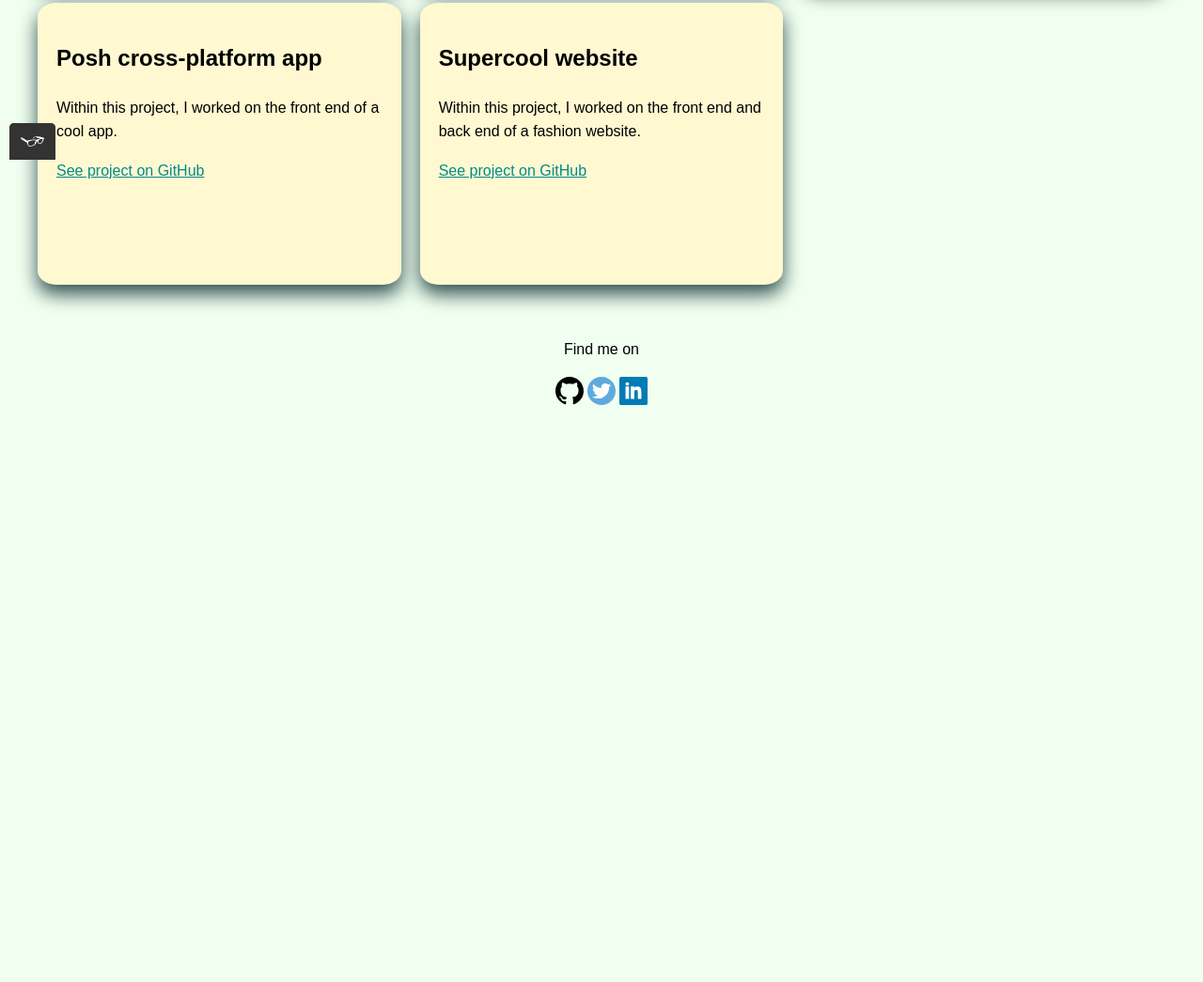
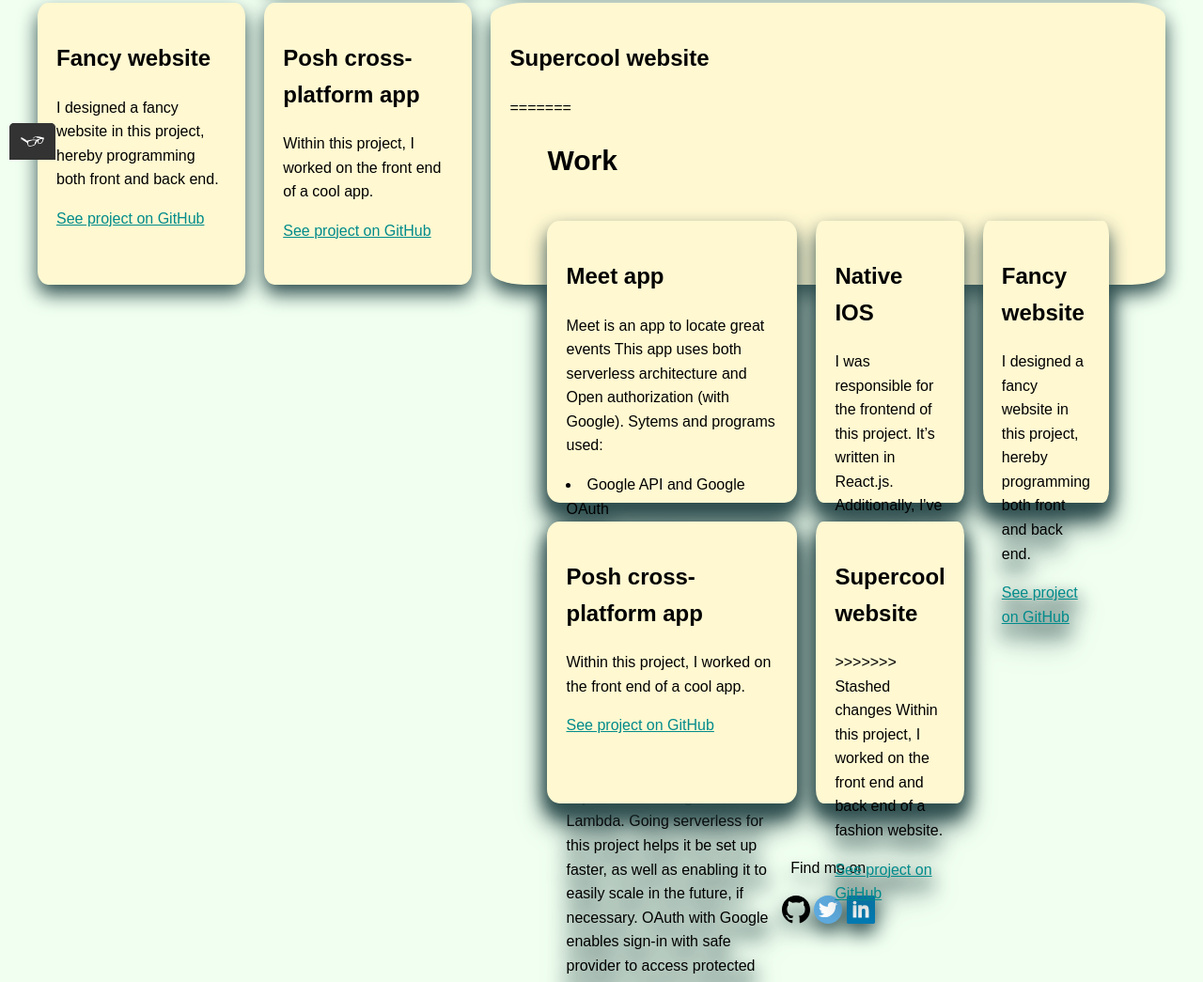
Before and after one commit to maaikevp/Portfolio-website, a plain HTML site: page work.html in a window 1280 px wide. Shown: the part 630-1675 px from the top of the page at 94% size. Before the commit the page ends 1069 px from the top, so only its background shows below. Drawn offline with Linux system fonts and the light colour scheme; a web font is replaced by a local one.

Commit message:
Another update

```diff
--- a/work.html
+++ b/work.html
@@ -46,6 +46,7 @@
          <div class="grid">
           <!-- Grid items will live here -->
 
+<<<<<<< Updated upstream
             <div class="grid__item">
                 <h2>Mobile web app</h2>
                 <p>
@@ -77,6 +78,69 @@
             <div class="grid__item">
                <h2>Supercool website</h2>
                <p>
+=======
+   <!-- Main content -->
+   <section>
+      <h1>Work</h1>
+      <div class="grid">
+         <!-- Grid items will live here -->
+
+         <div class="grid__item">
+            <h2>Meet app</h2>
+            <p>
+               Meet is an app to locate great events
+
+               This app uses both serverless architecture and Open authorization (with Google).
+
+               Sytems and programs used:
+
+               <li>Google API and Google OAuth</li>
+               <li>AWS Lambda</li>
+               <li>React and TDD techniques</li>
+
+               A serverless, progressive web application (PWA) is built with React using a test-driven development (TDD)
+               technique. The application uses the Google Calendar API to fetch upcoming events, and Google OAuth is
+               used for verification. The serverless function is implemented using AWS Lambda.
+
+               Going serverless for this project helps it be set up faster, as well as enabling it to easily scale in
+               the future, if necessary.
+
+               OAuth with Google enables sign-in with safe provider to access protected content, making use of their
+               existing infrastructure.
+
+               Project link: https://maaikevp.github.io/meet/
+
+               <img src="img/Meet-app-screenshot.JPG" alt="app-screenshot" width="200px">
+
+            </p>
+            <a href="https://github.com/maaikevp/meet">See project on GitHub</a>
+         </div>
+         <div class="grid__item">
+            <h2>Native IOS</h2>
+            <p>
+               I was responsible for the frontend of this project. It’s written in React.js. Additionally, I've created
+               the HTML and CSS templates.
+            </p>
+            <a href="#">See project on GitHub</a>
+         </div>
+         <div class="grid__item">
+            <h2>Fancy website</h2>
+            <p>
+               I designed a fancy website in this project, hereby programming both front and back end.
+            </p>
+            <a href="#">See project on GitHub</a>
+         </div>
+         <div class="grid__item">
+            <h2>Posh cross-platform app</h2>
+            <p>
+               Within this project, I worked on the front end of a cool app.
+            </p>
+            <a href="#">See project on GitHub</a>
+         </div>
+         <div class="grid__item">
+            <h2>Supercool website</h2>
+            <p>
+>>>>>>> Stashed changes
                Within this project, I worked on the front end and back end of a fashion website.
                </p>
                <a href="#">See project on GitHub</a>
```
